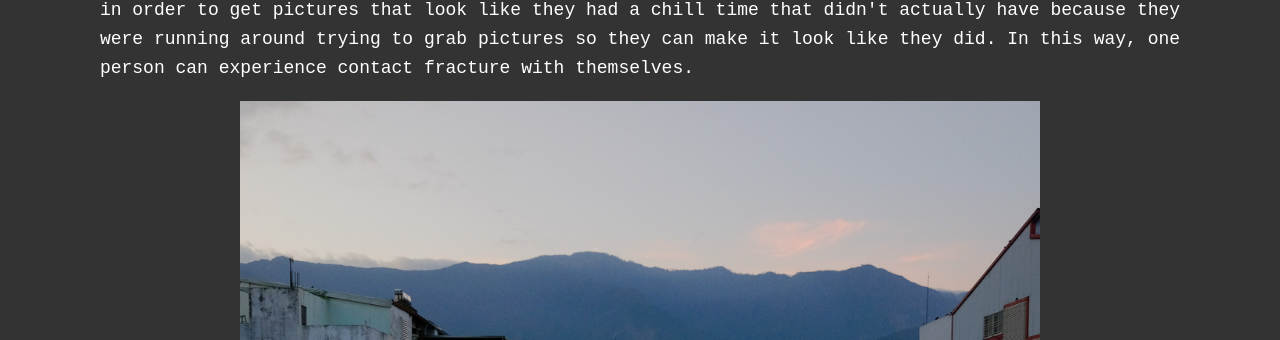
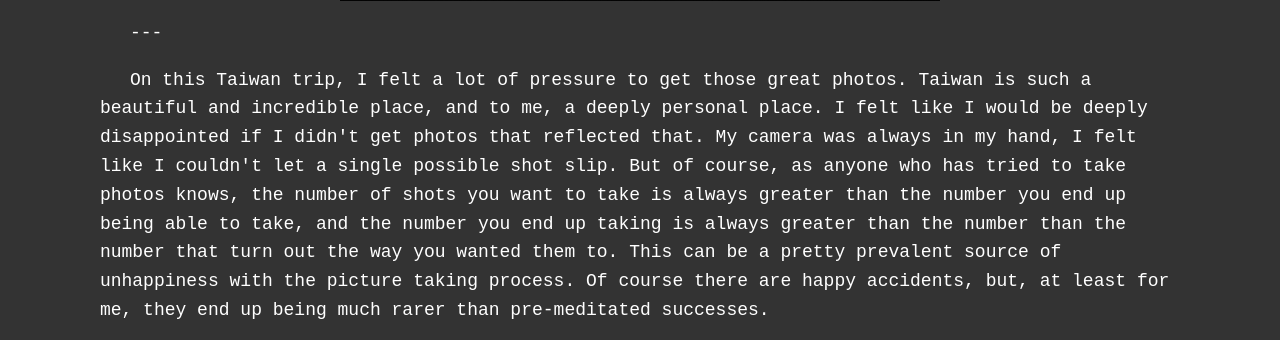
Before and after one commit to JayTongue/craquelure, a Flask app: page /article/unhappy in a window 1280 px wide. Shown: the part 4431-4771 px from the top of the page. Run offline with Flask 3, Linux system fonts and the light colour scheme.

Commit message:
change image width

```diff
--- a/static/style.css
+++ b/static/style.css
@@ -133,7 +133,7 @@ a:hover {
 }
 
 .centered img {
-    width: 800px;
+    width: 600px;
     max-width: 100%;
     height: auto;
 }
@@ -147,7 +147,7 @@ a:hover {
 
 .image-row .centered img {
     width: 100%;
-    max-width: 800px;
+    max-width: 600px;
     height: auto;
 }
 
```
